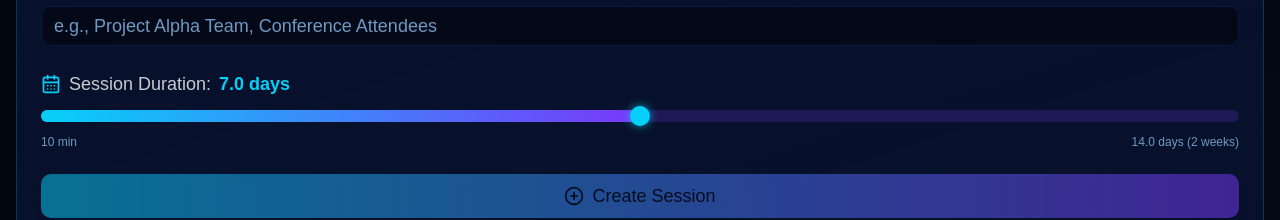
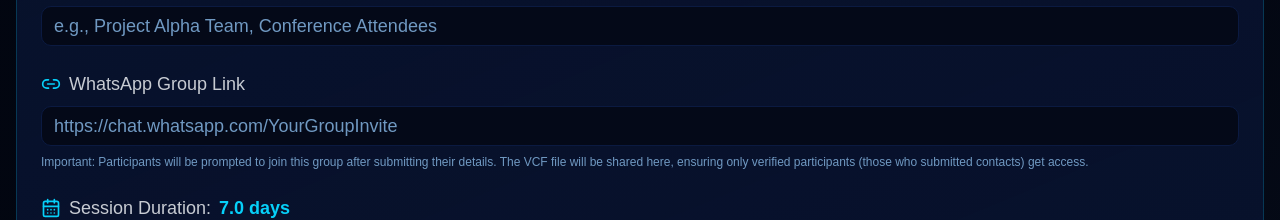
Before and after one commit to Kingjibes/VCF-GENERATOR, a React (Vite) app: page / in a window 1280 px wide. Shown: the part 242-462 px from the top of the page. Built offline with nearby package versions, Linux system fonts and the light colour scheme; no server answers; the database is empty.

Commit message:
Update HomePage.jsx

```diff
--- a/src/pages/HomePage.jsx
+++ b/src/pages/HomePage.jsx
@@ -7,15 +7,17 @@
 import { Card, CardContent, CardHeader, CardTitle, CardDescription } from '@/components/ui/card';
 import { useSessionStore } from '@/hooks/useSessionStore';
 import SessionCard from '@/components/SessionCard';
-import { PlusCircle, Loader2, Info, CalendarDays, Users } from 'lucide-react';
+import SessionStatsOverview from '@/components/SessionStatsOverview';
+import { PlusCircle, Loader2, Info, CalendarDays, Users, Link2 } from 'lucide-react';
 import { useToast } from '@/components/ui/use-toast';
 
-const ONE_WEEK_IN_MINUTES = 7 * 24 * 60; // 10080 minutes
+const ONE_WEEK_IN_MINUTES = 7 * 24 * 60;
 
 const HomePage = () => {
   const { sessions, loading, createSession, markSessionAsDeletedByUser } = useSessionStore();
   const [sessionDuration, setSessionDuration] = useState(ONE_WEEK_IN_MINUTES);
   const [groupName, setGroupName] = useState('');
+  const [whatsappGroupLink, setWhatsappGroupLink] = useState('');
   const [isCreating, setIsCreating] = useState(false);
   const { toast } = useToast();
 
@@ -24,11 +26,21 @@
       toast({ title: "Group Name Required", description: "Please enter a name for your session group.", variant: "destructive" });
       return;
     }
+    if (!whatsappGroupLink.trim()) {
+        toast({ title: "WhatsApp Link Required", description: "Please enter the WhatsApp group link.", variant: "destructive" });
+        return;
+    }
+    if (!whatsappGroupLink.startsWith('https://chat.whatsapp.com/')) {
+        toast({ title: "Invalid WhatsApp Link", description: "Please enter a valid WhatsApp group link (e.g., https://chat.whatsapp.com/...).", variant: "destructive" });
+        return;
+    }
+
     setIsCreating(true);
-    const newSession = await createSession(sessionDuration, groupName.trim());
+    const newSession = await createSession(sessionDuration, groupName.trim(), whatsappGroupLink.trim());
     if (newSession) {
       toast({ title: "Session Created!", description: `Session "${newSession.group_name}" is now active.` });
       setGroupName('');
+      setWhatsappGroupLink('');
       setSessionDuration(ONE_WEEK_IN_MINUTES);
     }
     setIsCreating(false);
@@ -83,7 +95,26 @@
                 onChange={(e) => setGroupName(e.target.value)}
                 placeholder="e.g., Project Alpha Team, Conference Attendees"
                 className="text-lg p-3 bg-background/70 border-border focus:border-primary focus:shadow-[0_0_15px_hsl(var(--primary)/0.5)] transition-all"
+                required
               />
+            </div>
+
+            <div className="space-y-2">
+              <Label htmlFor="whatsappGroupLink" className="text-lg font-medium flex items-center">
+                <Link2 className="mr-2 h-5 w-5 text-primary" /> WhatsApp Group Link
+              </Label>
+              <Input
+                id="whatsappGroupLink"
+                type="url"
+                value={whatsappGroupLink}
+                onChange={(e) => setWhatsappGroupLink(e.target.value)}
+                placeholder="https://chat.whatsapp.com/YourGroupInvite"
+                className="text-lg p-3 bg-background/70 border-border focus:border-primary focus:shadow-[0_0_15px_hsl(var(--primary)/0.5)] transition-all"
+                required
+              />
+              <p className="text-xs text-muted-foreground mt-1">
+                Important: Participants will be prompted to join this group after submitting their details. The VCF file will be shared here, ensuring only verified participants (those who submitted contacts) get access.
+              </p>
             </div>
 
             <div className="space-y-3">
@@ -93,7 +124,7 @@
               <Slider
                 id="duration"
                 min={10}
-                max={ONE_WEEK_IN_MINUTES * 2} // Max 2 weeks
+                max={ONE_WEEK_IN_MINUTES * 2}
                 step={10}
                 value={[sessionDuration]}
                 onValueChange={(value) => setSessionDuration(value[0])}
@@ -105,13 +136,17 @@
               </div>
             </div>
 
-            <Button onClick={handleCreateSession} disabled={isCreating || !groupName.trim()} size="lg" className="w-full text-lg py-3 bg-gradient-to-r from-primary to-secondary hover:opacity-90 transition-opacity text-primary-foreground shadow-lg hover:shadow-primary/50">
+            <Button onClick={handleCreateSession} disabled={isCreating || !groupName.trim() || !whatsappGroupLink.trim()} size="lg" className="w-full text-lg py-3 bg-gradient-to-r from-primary to-secondary hover:opacity-90 transition-opacity text-primary-foreground shadow-lg hover:shadow-primary/50">
               {isCreating ? <Loader2 className="mr-2 h-5 w-5 animate-spin" /> : <PlusCircle className="mr-2 h-5 w-5" />}
               Create Session
             </Button>
           </CardContent>
         </Card>
       </motion.section>
+
+      {sessions && sessions.length > 0 && (
+        <SessionStatsOverview sessions={sessions} />
+      )}
 
       <motion.section variants={itemVariants}>
         <h1 className="text-3xl font-bold mb-8 tracking-tight text-center bg-clip-text text-transparent bg-gradient-to-r from-primary via-accent to-secondary">Your Active Sessions</h1>
```
